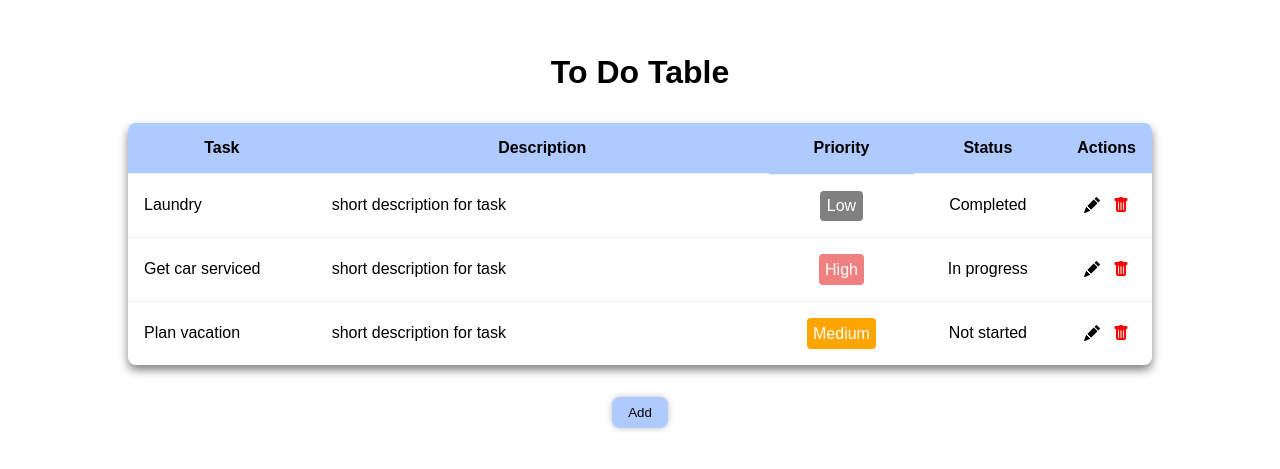
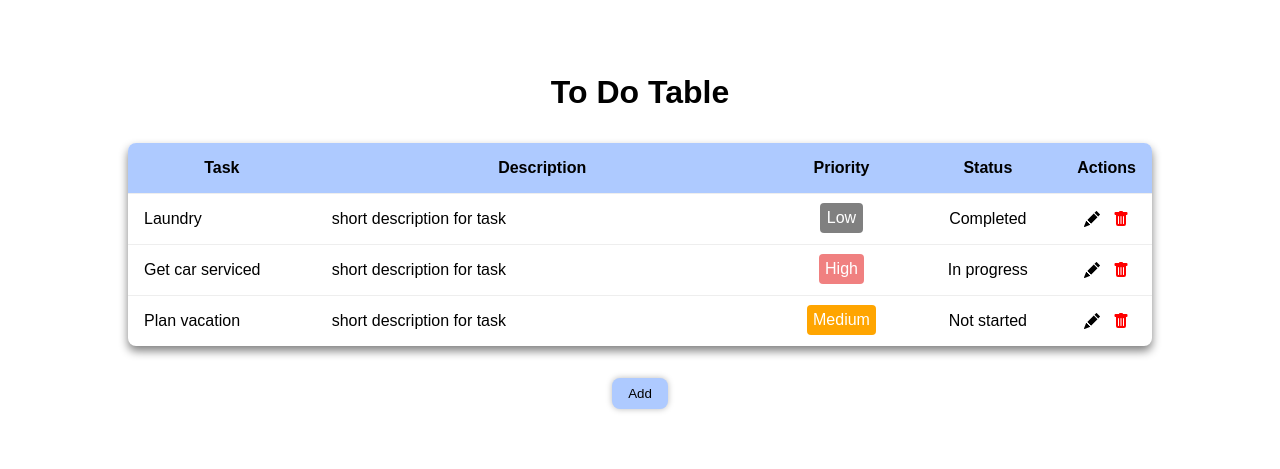
Before and after one commit to n-tse/React-ToDoTable, a React (Vite) app in the folder React-ToDoTable/: page / in a window 1280 px wide. Shown: the part 159-628 px from the top of the page. Built offline with nearby package versions, Linux system fonts and the light colour scheme.

Commit message:
fix display bug in priority column

```diff
--- a/React-ToDoTable/src/components/css/Table.css
+++ b/React-ToDoTable/src/components/css/Table.css
@@ -65,9 +65,7 @@
 }
 
 .priority-col {
-  display: flex;
-  justify-content: center;
-  align-items: center;
+  text-align: center;
 }
 
 .taskPriority {
```
